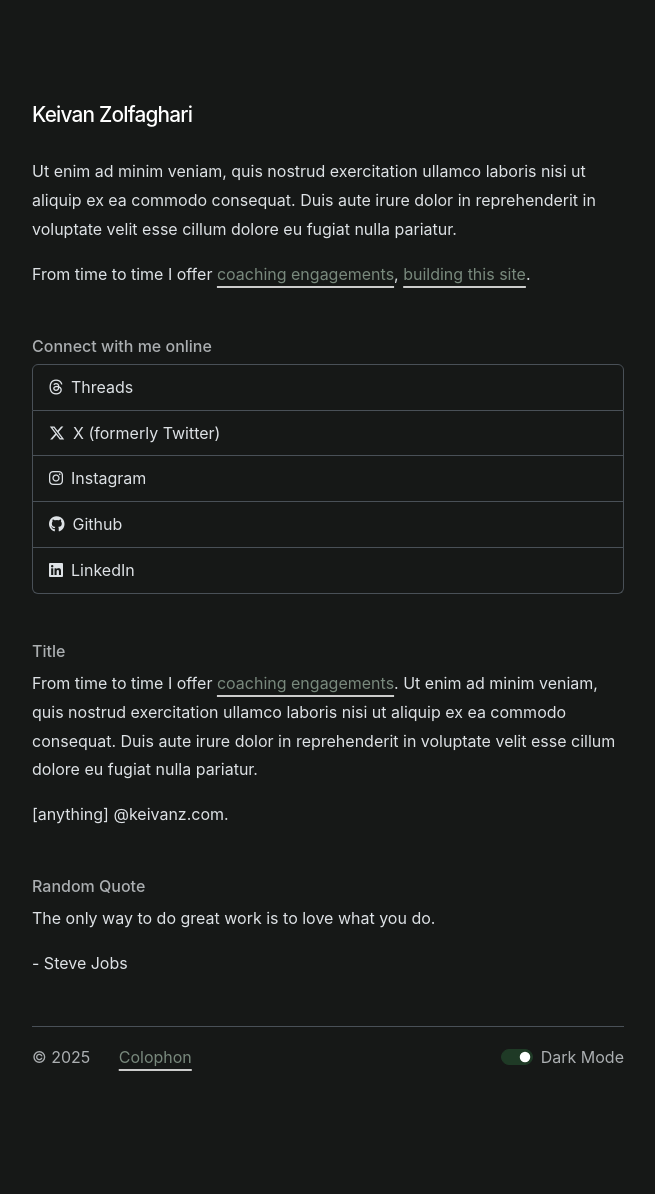
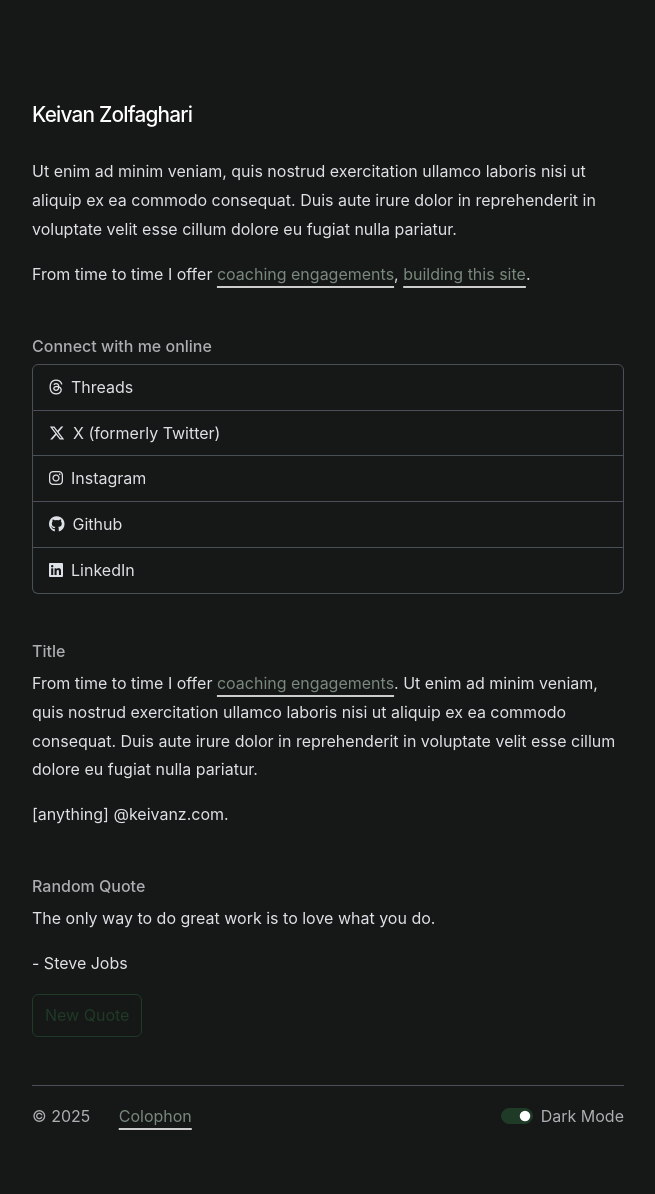
Before and after one commit to keivanz/keivanz.github.io, a Jekyll site: the page built from index.md, in a window 1280 px wide. Shown: the whole page, without its empty margins (312-967 px from the left). Built offline with Jekyll 4.4.1, drawn with Linux system fonts in a browser that asks for light colours; nearby versions of some CDN libraries; some web fonts are replaced; before the commit the page ends 1136 px from its top, so only the background shows below that.

Commit message:
Update homepage.html

```diff
--- a/_includes/homepage.html
+++ b/_includes/homepage.html
@@ -32,7 +32,7 @@
   <p id="quote"></p>
   <p id="author"></p>
 
-  <button type="button" id="quote_button" style="display: none;" class="btn btn-outline-primary" onclick="displayRandomQuote()">New Quote</button>
+  <button type="button" id="quote-button" style="display: none;" class="btn btn-outline-primary" onclick="displayRandomQuote()">New Quote</button>
 </div>
 
 <script>
```
Also changed, not shown: other parts of _includes/homepage.html (+3 -1 lines).
